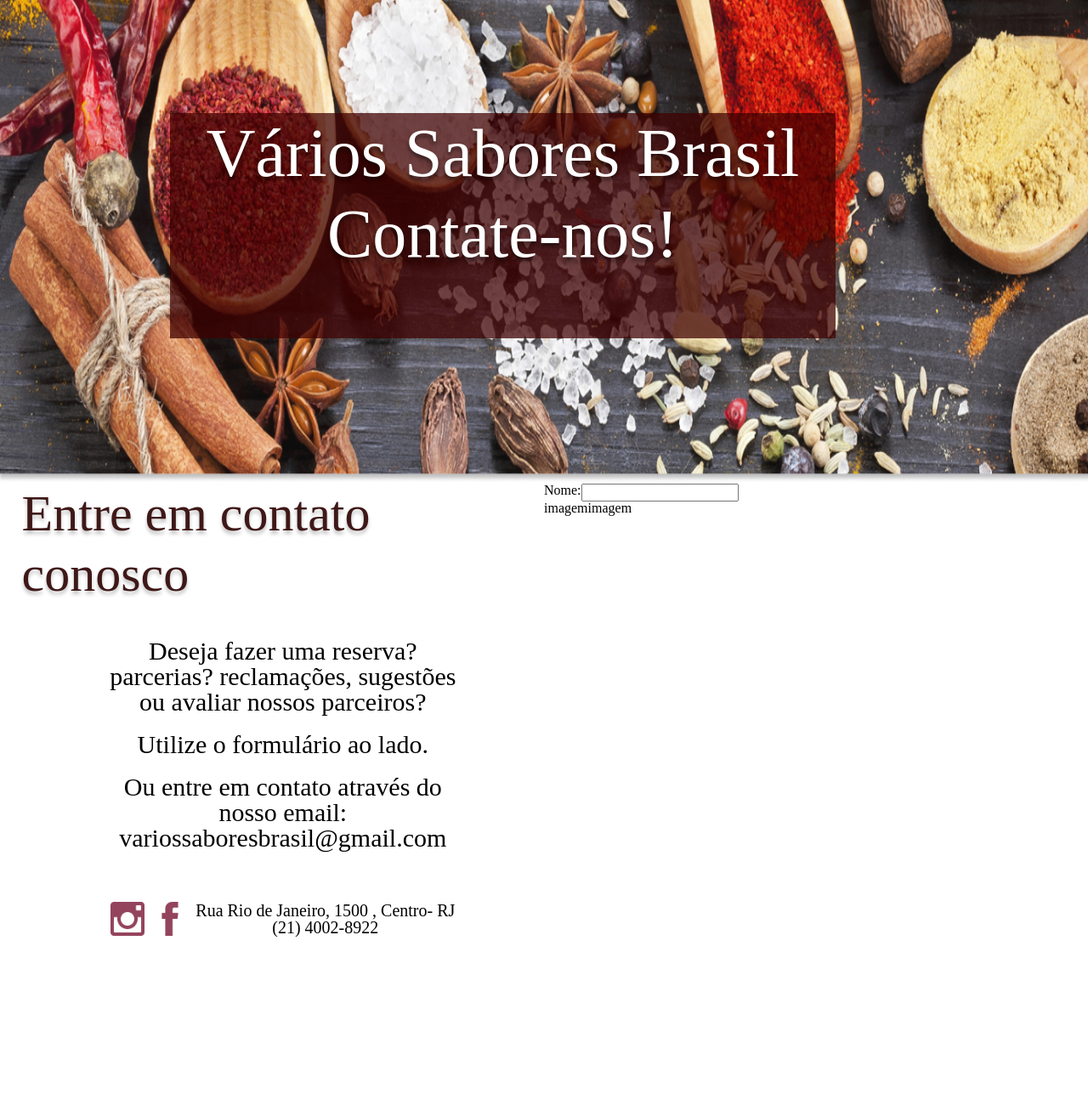
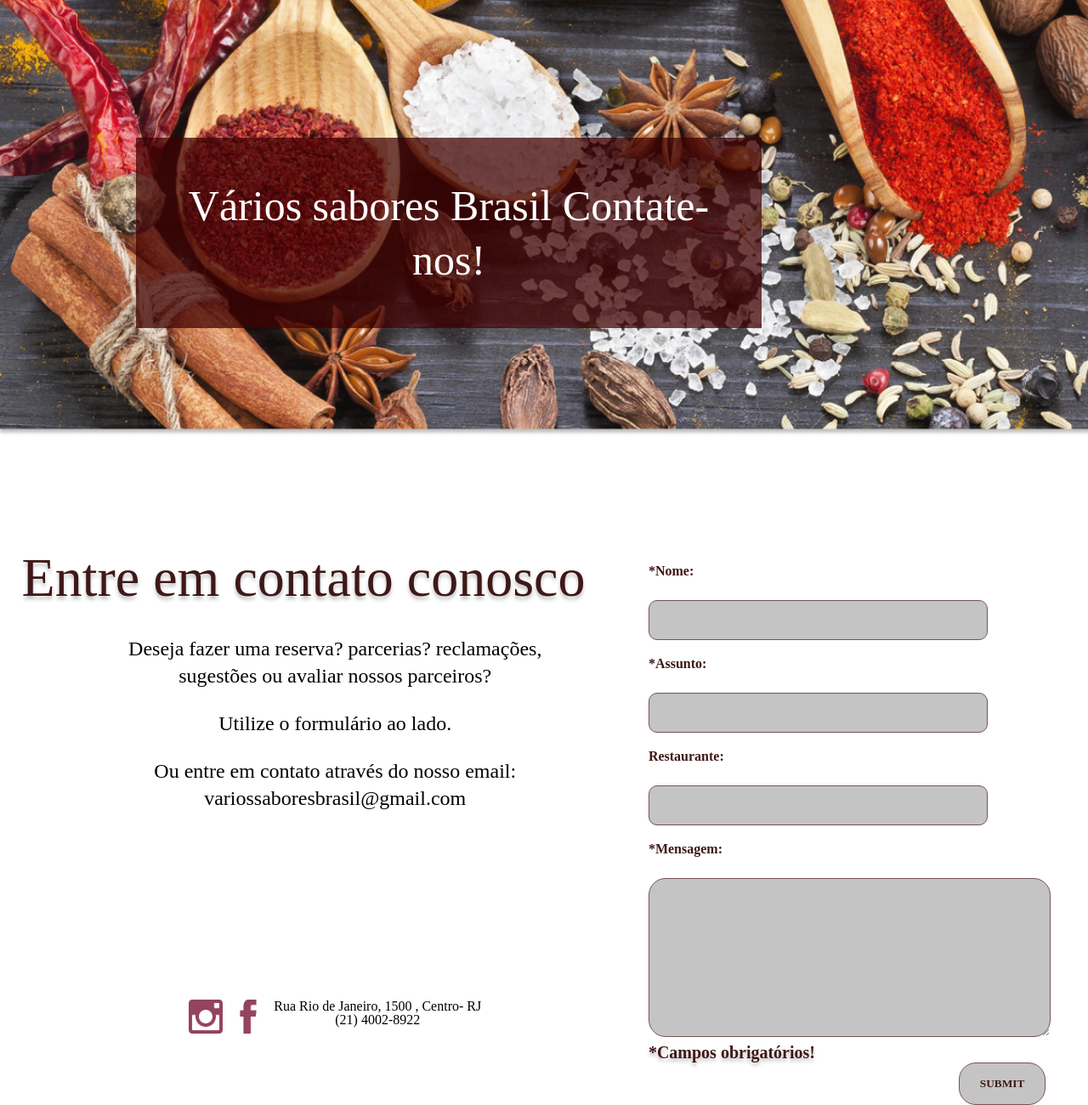
Before and after one commit to DanielSant276/Web0-Site, a plain HTML site: page contato.html in a window 1280 px wide. Shown: the part 126-1426 px from the top of the page at 85% size. Before the commit the page ends 1228 px from the top, so only its background shows below. Drawn offline with Linux system fonts and the light colour scheme; a web font is replaced by a local one.

Commit message:
arquivos trabalhados

```diff
--- a/contato.css
+++ b/contato.css
@@ -10,22 +10,24 @@
 }
 
 .about-left {
-  width: 50%;
+  width: 60%;
+  margin-top: 5rem;
 
 }
 
-.about-right {
-  width: 50%;
+.contato-direita {
+  width: 40%;
+  padding-top: 5rem;
 
 
 }
 
 .about-title {
-  margin-bottom: 40px;
+  margin-bottom: 2rem;
   font-family: Antic Didone;
   font-style: normal;
   font-weight: normal;
-  font-size: 60px;
+  font-size: 4rem;
   line-height: 71px;
 
   color: #3F1818;
@@ -39,6 +41,7 @@
 .about-box-text {
   margin: 0px 90px;
   flex-direction: column;
+  font-size: 1.5rem;
 }
 
 
@@ -46,7 +49,8 @@
   display: flex;
   flex-direction: row;
   justify-content: center;
-  margin-top: 40px;
+  margin-top: 30%;
+
 }
 .imagens-redesociais img{
   width: 40px;
@@ -57,7 +61,7 @@
 .imagens-redesociais p{
   text-align: center;
   font-family: Antic Didone;
-  font-size: 20px;
+  font-size: 1rem;
 
 }
 
@@ -65,10 +69,128 @@
   font-family: Antic Didone;
   font-style: normal;
   font-weight: normal;
-  font-size: 30px;
-  line-height: 30px;
+  font-size: 1.5rem;
+  line-height: 2rem;
   text-align: center;
   /* line-height: 40px; */
-  margin-bottom: 20px;
+  /* margin-bottom: 20px; */
   color: #000000;
 }
+
+form, label {
+  display: block;
+  color:#3F1818;
+  font-family: Antic Didone;
+  font-style: bold;
+  font-weight: bolder;
+  line-height: 23px;
+}
+
+form {
+  width: 100%;
+}
+
+.edit-forms{
+
+  width: 80%;
+  height: 43px;
+  left: 801px;
+  top: 712px;
+  background: #C4C4C4;
+  border: 1px solid #7A5252;
+  border-radius: 10px;
+
+
+}
+
+.footer-form {
+  align-items: center;
+  justify-content: space-between;
+  /* width: 100%;  */
+  margin-top: 1rem;
+  align-self: end;
+  display: flex;
+
+
+}
+
+label {
+  margin-top: 1rem;
+
+}
+
+.buttonSubmit {
+  float: right;
+  margin-right: 1.5rem;
+  padding: 1rem 1.5rem;
+  background: #C4C4C4;
+  border: 1px solid #7A5252;
+  border-radius: 20px;
+  font-family: Antic Didone;
+  font-style: bold;
+  font-weight: bolder;
+  text-transform: uppercase;
+  color:#3F1818
+
+}
+
+.mensage-box{
+
+  width: 95%;
+  height: 181px;
+  left: 801px;
+  top: 989px;
+  background: #C4C4C4;
+  border: 1px solid #7A5252;
+  border-radius: 20px;
+}
+
+.mensage-recall{
+  font-family: Antic Didone;
+  font-style: bold;
+  font-weight: bolder;
+  font-size: 20px;
+  line-height: 24px;
+  color: #3F1818;
+  text-shadow: 0px 4px 4px rgba(0, 0, 0, 0.25);
+
+}
+
+
+img {
+  width: 100%;
+  object-fit: cover;
+}
+
+.header-test{
+  width: 100%;
+  height: 805px;
+  margin-top: -110px;
+}
+
+.header-box-test {
+    margin-top: 8rem;
+    margin-bottom: -2rem;
+    justify-content: center;
+    width: 40rem;
+    padding: 3rem;
+    background: rgba(64, 1, 1, 0.73);
+}
+
+.header-box-test h1 {
+  font-family: Antic Didone;
+  font-size: 50px;
+  color: #FFF;
+  line-height: 4rem;
+
+
+}
+header {
+  background: url(img/header-contato.jpg);
+  background-color: #7A5252;
+  background-size: cover;
+  background-repeat: no-repeat;
+  padding: 10rem;
+  text-align: center;
+
+}
--- a/contato.html
+++ b/contato.html
@@ -15,23 +15,22 @@
 
 <body>
 
-  <head ih="header">
-    <img class="header-image" src="img/header-contato.jpg" alt="Imagem de temperos">
-  </head>
+  <header id="header">
+    <div class="header-box-test">
+      <h1> Vários sabores Brasil
+        Contate-nos!
+      </h1>
+    </div>
+    <!-- <img class="header-test" src="img/header-contato.jpg" alt="Imagem de temperos"> -->
+  </header>
 
-  <div class="header-box">
-    <p>Vários Sabores Brasil</p>
-    <p>Contate-nos!</p>
-  </div>
-
-  <main>
     <section class="about">
       <div class="about-left">
         <p class="about-title">Entre em contato conosco</p>
 
         <div class="about-box-text">
           <p>Deseja fazer uma reserva? parcerias? reclamações, sugestões ou avaliar nossos parceiros?</p>
-          <p>Utilize o formulário ao lado.</p>
+          <br><p>Utilize o formulário ao lado.</p><br>
           <p>Ou entre em contato através do nosso email: variossaboresbrasil@gmail.com</p>
         </div>
 
@@ -41,23 +40,28 @@
 
           <p>Rua Rio de Janeiro, 1500 , Centro- RJ<br> (21) 4002-8922</p>
         </div>
-
       </div>
 
-      <form class="about-right">
-        <div>
-          <label>Nome:</label><br>
-          <input type="text">
+      <!--Formulário-->
 
-        </div>
+      <div class="contato-direita">
+        <form>
+          <label>*Nome:</label><br>
+            <input type="text" class="edit-forms" required><br>
+          <label>*Assunto:</label><br>
+          <input type="text" class="edit-forms" required><br>
+          <label>Restaurante:</label><br>
+          <input type="text" class="edit-forms"><br>
+          <label>*Mensagem:</label><br>
+          <textarea type="text" class="mensage-box" required></textarea>
 
-        <div>
-          <p>imagem</p>
-          <p>imagem</p>
-        </div>
-      </form>
+          <p class="mensage-recall">*Campos obrigatórios!</p>
+          <input type="submit" class="buttonSubmit"><br>
+
+        </form>
+    </div>
+
     </section>
-  </main>
 </body>
 
 </html>
```
